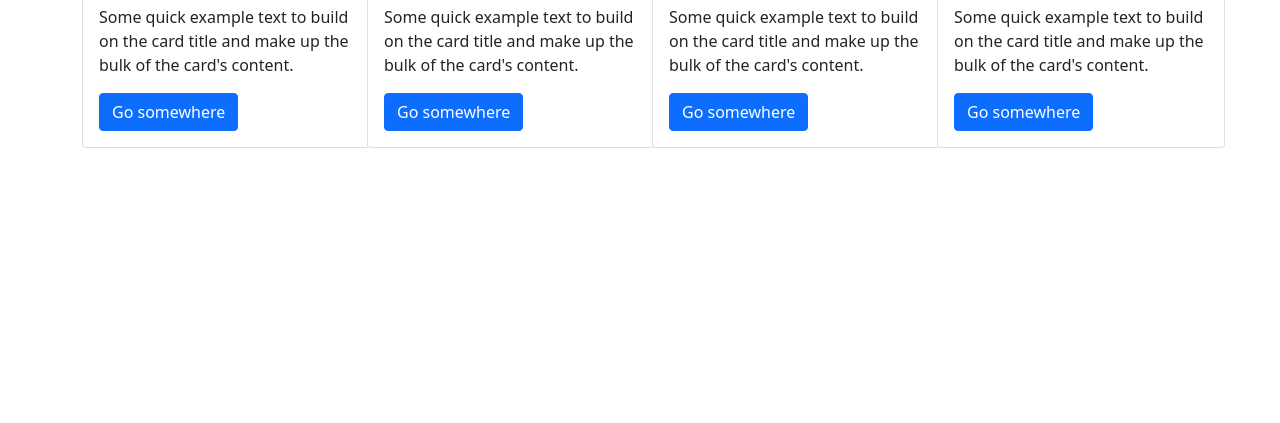
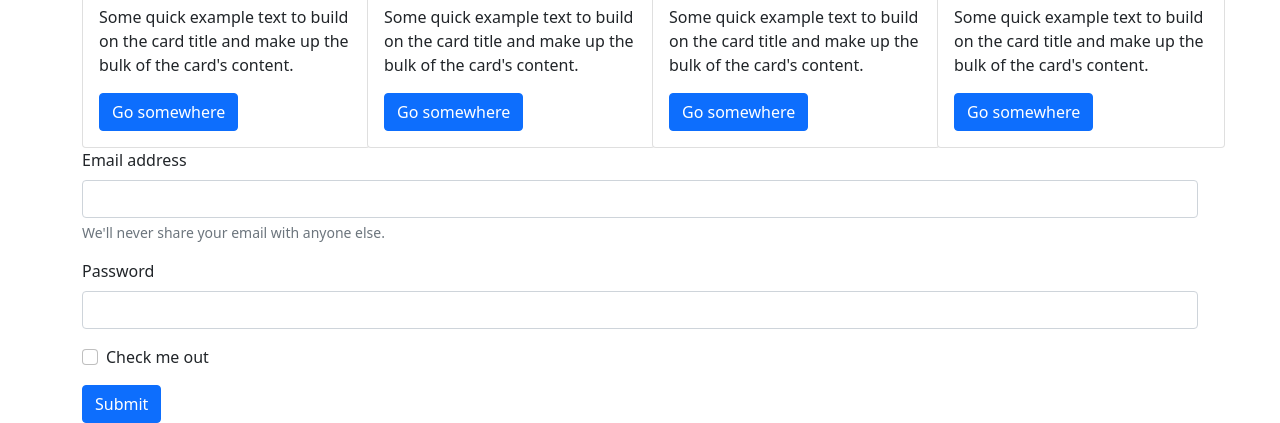
Before and after one commit to Wishyougoodthings/ProyectoViajesChile, a plain HTML site: page index.html in a window 1280 px wide. Shown: the part 1408-1831 px from the top of the page. Before the commit the page ends 1556 px from the top, so only its background shows below. Drawn offline with nearby package versions, Linux system fonts and the light colour scheme.

Commit message:
container para el formulario

```diff
--- a/index.html
+++ b/index.html
@@ -92,14 +92,12 @@
               <div class="col-md-4">
                 <p>Lorem ipsum dolor sit amet, consectetur adipisicing elit, sed do eiusmod tempor incididunt ut labore et dolore magna aliqua. Ut enim ad minim veniam, quis nostrud exercitation ullamco laboris nisi ut aliquip ex ea commodo consequat. Duis aute irure dolor in reprehenderit in voluptate velit esse cillum dolore eu fugiat nulla pariatur. Excepteur sint occaecat cupidatat non proident, sunt in culpa qui officia deserunt mollit anim id est laborum.</p>
               </div>
-
           </div>
 
           <!-- tercera fila -->
           <div class="row">
                 <div class="col-md-3">
 <!-- CARD 1-->
-
                       <div class="card" style="width: 18rem;">
                         <img src="assets/img/card1.jpg" class="card-img-top" alt="card 1">
                         <div class="card-body">
@@ -108,12 +106,10 @@
                           <a href="#" class="btn btn-primary">Go somewhere</a>
                         </div>
                       </div>
-
                 </div>
 
                 <div class="col-md-3">
 <!-- CARD 2-->
-
                       <div class="card" style="width: 18rem;">
                         <img src="assets/img/card2.jpg" class="card-img-top" alt="card 2">
                         <div class="card-body">
@@ -122,12 +118,10 @@
                           <a href="#" class="btn btn-primary">Go somewhere</a>
                         </div>
                       </div>
-
                 </div>
 
                 <div class="col-md-3">
 <!-- CARD 3-->
-
                       <div class="card" style="width: 18rem;">
                         <img src="assets/img/card3.jpg" class="card-img-top" alt="card 3">
                         <div class="card-body">
@@ -136,12 +130,10 @@
                           <a href="#" class="btn btn-primary">Go somewhere</a>
                         </div>
                       </div>
-
                 </div>
 
                 <div class="col-md-3">
 <!-- CARD 4-->
-
                       <div class="card" style="width: 18rem;">
                         <img src="assets/img/card4.jpg" class="card-img-top" alt="card 4">
                         <div class="card-body">
@@ -150,12 +142,33 @@
                           <a href="#" class="btn btn-primary">Go somewhere</a>
                         </div>
                       </div>
+                </div>
+
+          </div> <!-- fin 3a fila-->
+
+          <!-- cuarta fila-->
+              <div class="row">
+          <!-- container para el form-->
+                <div class="container">
+
+                        <form>
+                          <div class="mb-3">
+                            <label for="exampleInputEmail1" class="form-label">Email address</label>
+                            <input type="email" class="form-control" id="exampleInputEmail1" aria-describedby="emailHelp">
+                            <div id="emailHelp" class="form-text">We'll never share your email with anyone else.</div>
+                          </div>
+                          <div class="mb-3">
+                            <label for="exampleInputPassword1" class="form-label">Password</label>
+                            <input type="password" class="form-control" id="exampleInputPassword1">
+                          </div>
+                          <div class="mb-3 form-check">
+                            <input type="checkbox" class="form-check-input" id="exampleCheck1">
+                            <label class="form-check-label" for="exampleCheck1">Check me out</label>
+                          </div>
+                          <button type="submit" class="btn btn-primary">Submit</button>
+                        </form>
 
                 </div>
-
-
-
-
 
               </div>
 
```
Lines whose indentation alone changed are shown as unchanged.
